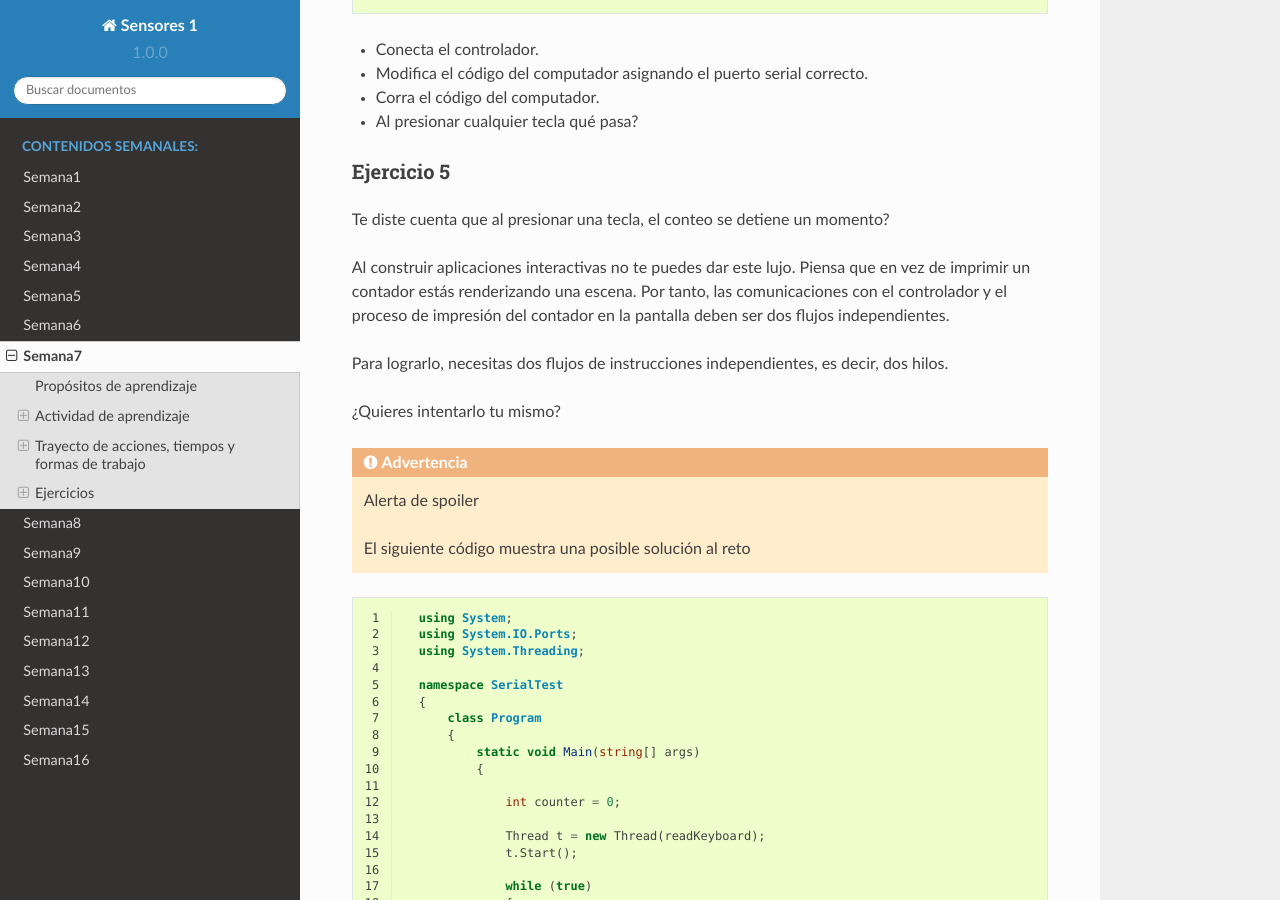
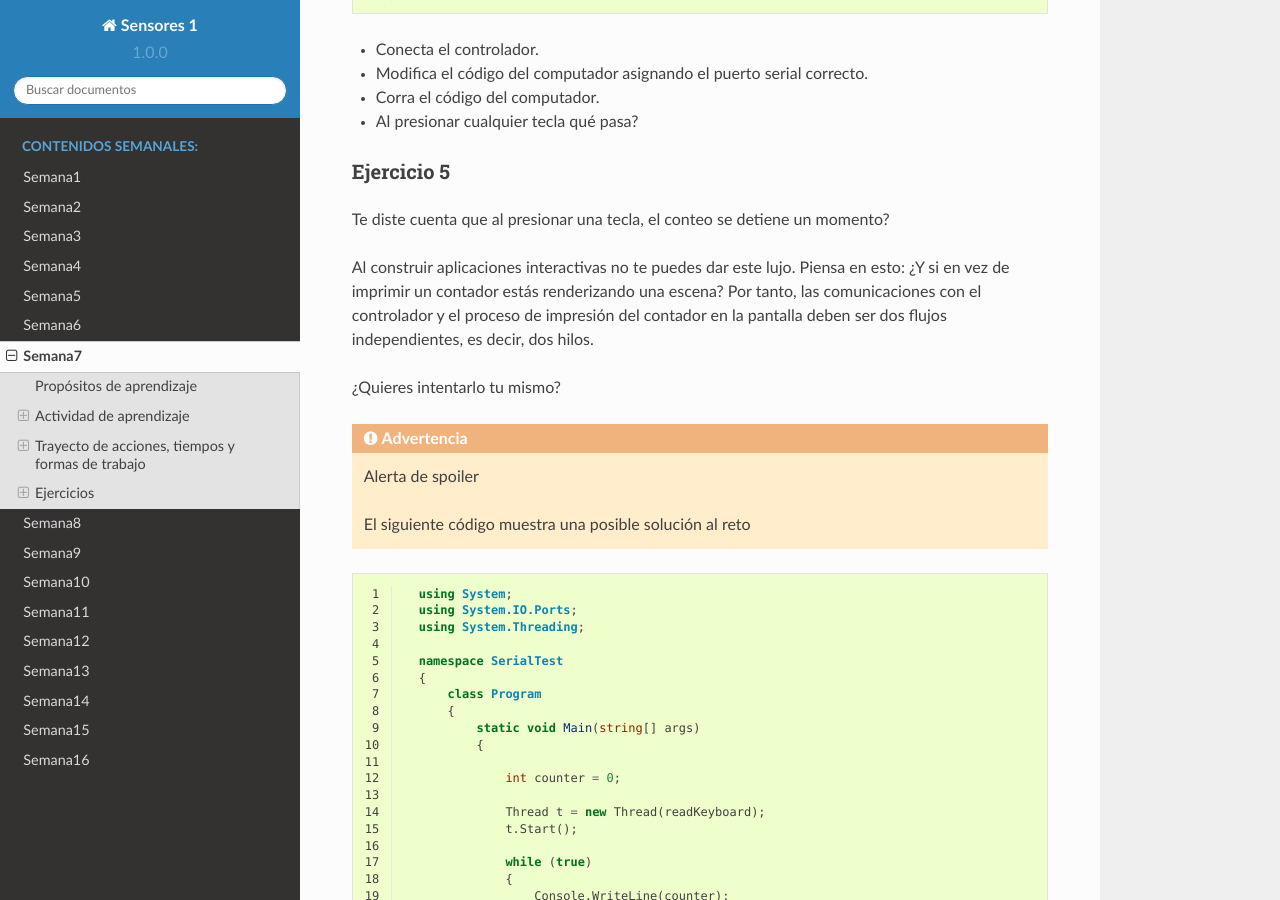
Before and after one commit to juanferfranco/sensores1, a Sphinx documentation site: the page built from docs/_semana7/semana7.rst, in a window 1280 px wide and 900 px high, scrolled down 7079 px. Built offline with Sphinx 7.4.7 and the Read the Docs theme 2.0.0, drawn with Linux system fonts in a browser that asks for light colours.

Commit message:
update week 7

```diff
--- a/docs/_semana7/semana7.rst
+++ b/docs/_semana7/semana7.rst
@@ -365,13 +365,10 @@ Te diste cuenta que al presionar una tecla, el conteo se detiene
 un momento?
 
 Al construir aplicaciones interactivas no te puedes dar este lujo.
-Piensa que en vez de imprimir un contador estás renderizando una
-escena. Por tanto, las comunicaciones con el
+Piensa en esto: ¿Y si en vez de imprimir un contador estás
+renderizando una escena? Por tanto, las comunicaciones con el
 controlador y el proceso de impresión del contador en la pantalla deben
-ser dos flujos independientes.
-
-Para lograrlo, necesitas dos flujos de instrucciones independientes,
-es decir, dos hilos.
+ser dos flujos independientes, es decir, dos hilos.
 
 ¿Quieres intentarlo tu mismo?
 
```
